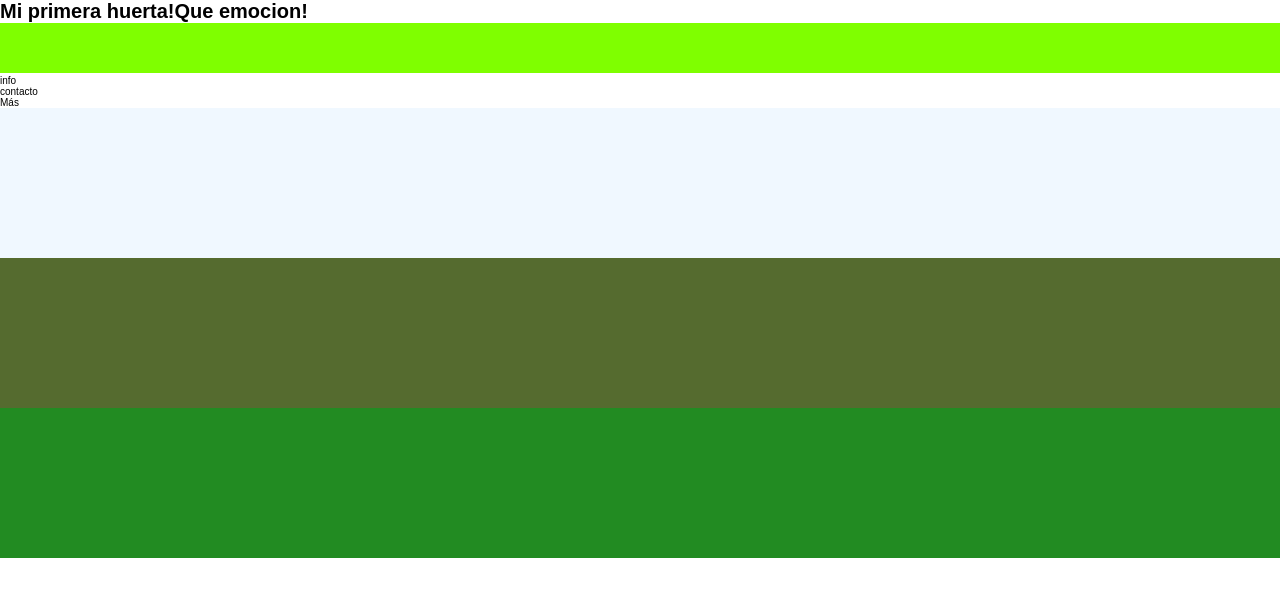
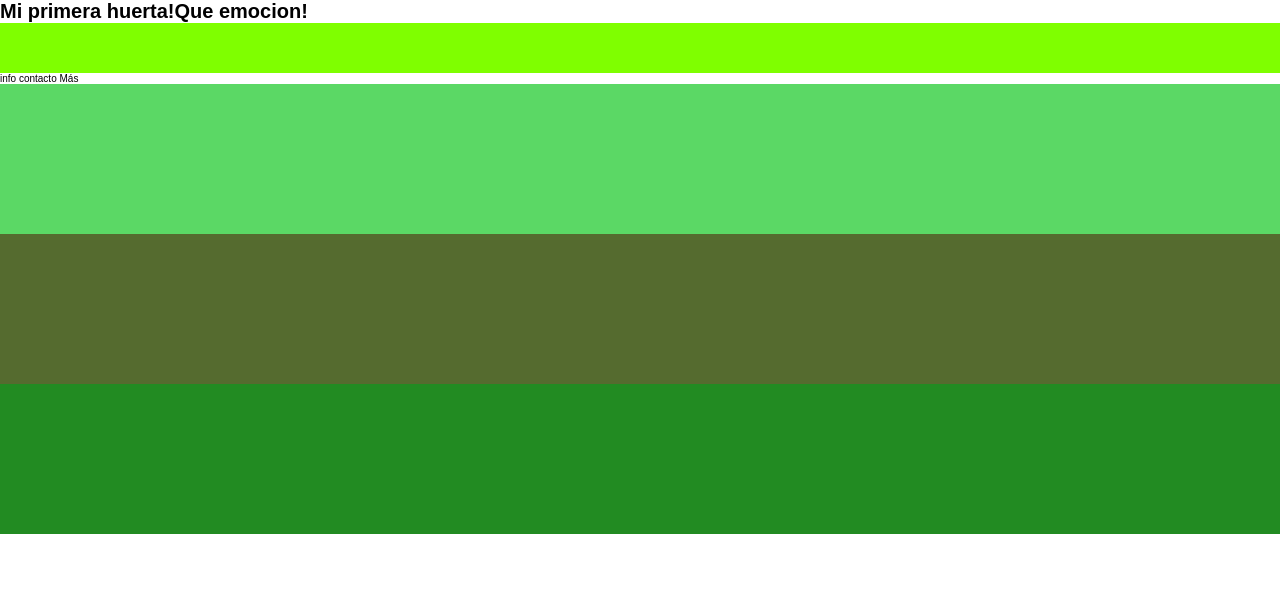
Before and after one commit to paulac123/huerta-en-casa, a plain HTML site: page index.html in a window 1280 px wide. Drawn offline with Linux system fonts and the light colour scheme.

Commit message:
cambio de uno de los colores

```diff
--- a/styles.css
+++ b/styles.css
@@ -26,7 +26,7 @@ html{
 
 }
 
-.c1{background-color: aliceblue;}
+.c1{background-color: rgb(91, 216, 101);}
 .c2{background-color:darkolivegreen;}
 .c3{background-color: forestgreen;}
 
@@ -34,6 +34,6 @@ footer
 {
     background-color: brown;
 }
-.nav{
+li{
     display: inline-block;
 }
```
